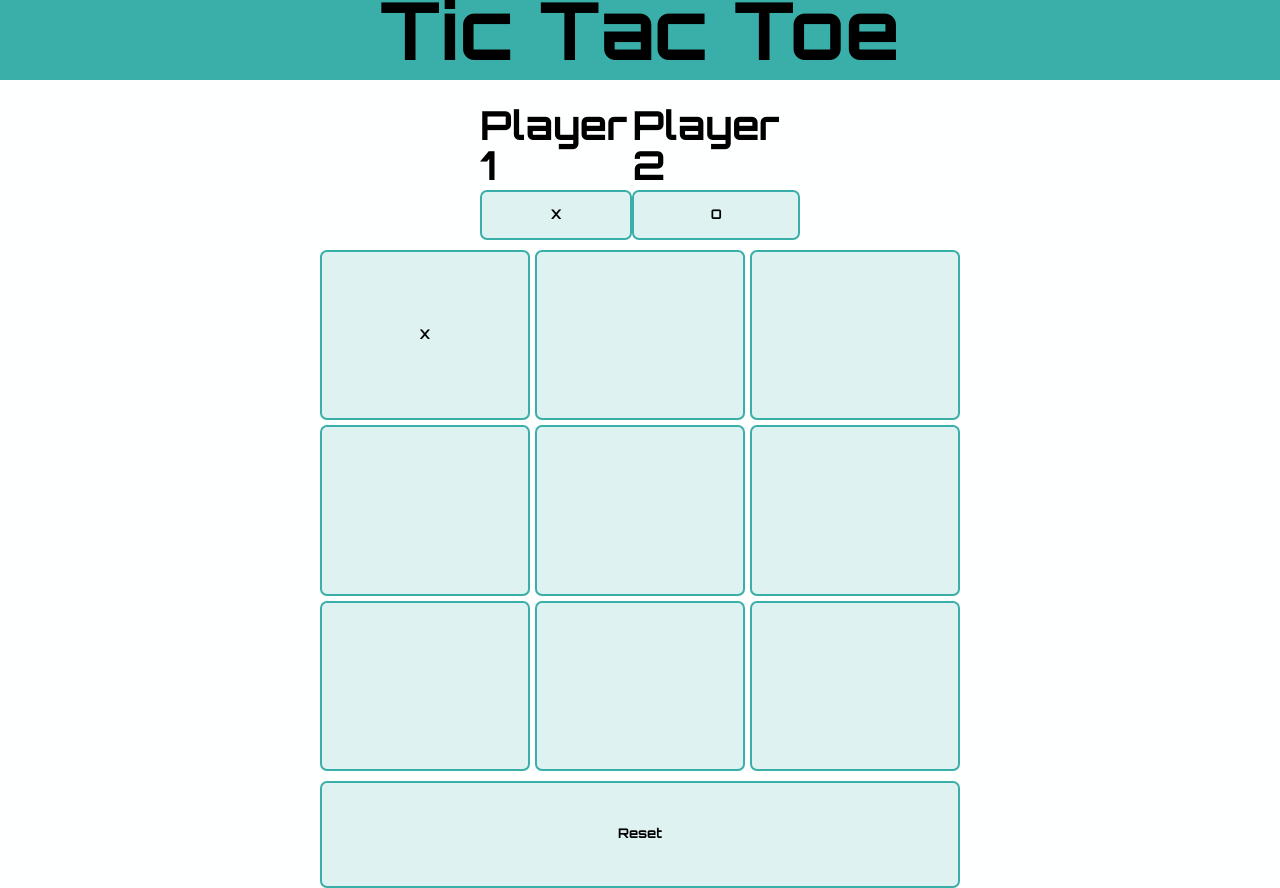
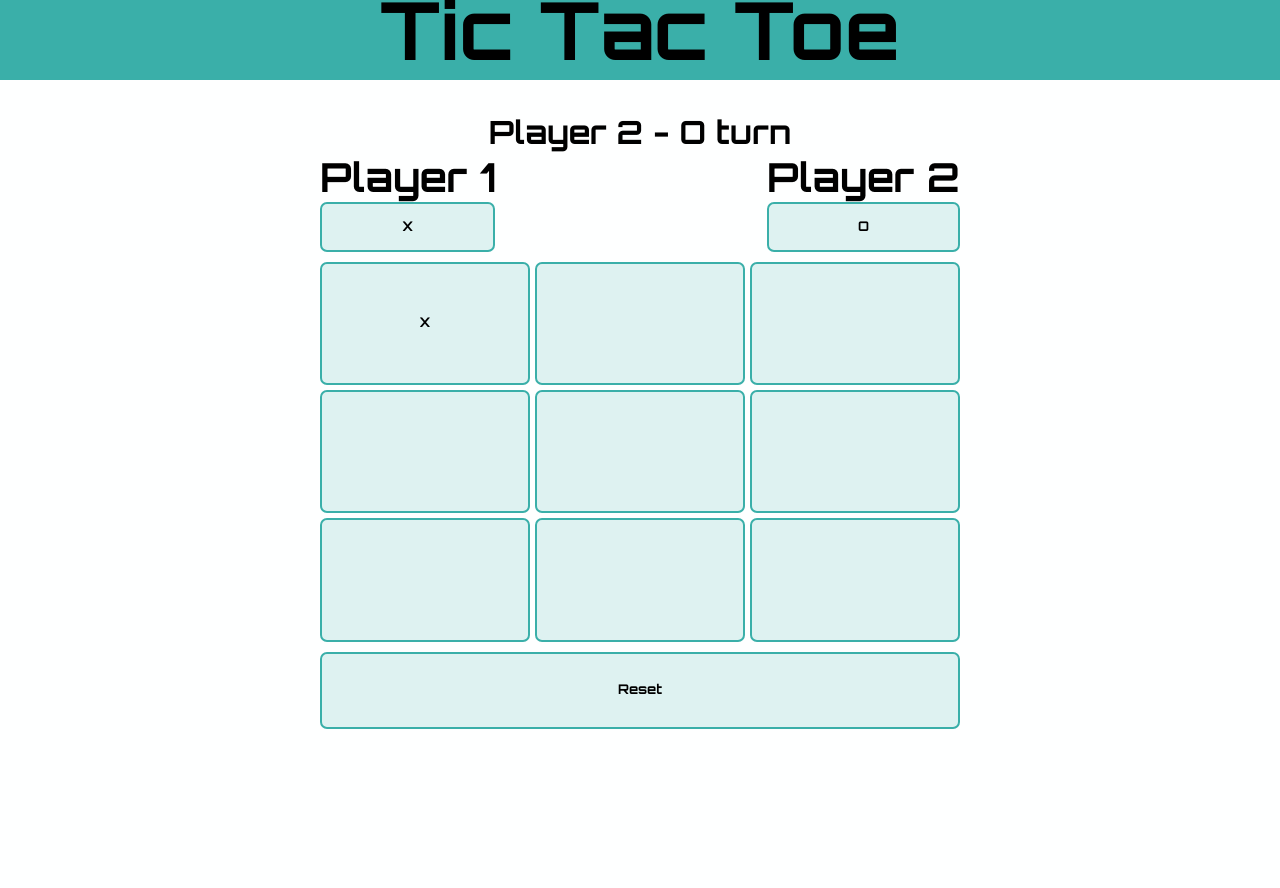
Before and after one commit to ejcanoy/tictactoe, a website: page index.html in a window 1280 px wide. Both pictures are taken after a click on the button 425 px from the left and 335 px from the top of the page. After the commit the page ends 800 px from the top, so only its background shows below. Drawn offline with Linux system fonts and the light colour scheme.

Commit message:
updated displayController

```diff
--- a/app.js
+++ b/app.js
@@ -40,15 +40,15 @@ const initialNumTurns = 0;
 
 const gameController = (() => {
   const curBoard = gameBoard;
-  let player1 = player("player 1", "player", "X");
-  let player2 = player("player 2", "player", "O");
+  let player1 = player("Player 1", "player", "X");
+  let player2 = player("Player 2", "player", "O");
   let numberOfPlays = initialNumTurns;
   let gameResult;
 
   const startGame = () => {
     numberOfPlays = initialNumTurns;
-    player1 = player("player 1", "player", "X");
-    player2 = player("player 2", "player", "O");
+    player1 = player("Player 1", "player", "X");
+    player2 = player("Player 2", "player", "O");
     curBoard.resetBoard();
     gameResult = undefined;
   };
@@ -77,9 +77,9 @@ const gameController = (() => {
     for (let i = 0; i < winner.length; i++) {
       const [a, b, c] = winner[i];
       if (
-        curBoard.board[a]
-        && curBoard.board[a] === curBoard.board[b]
-        && curBoard.board[a] === curBoard.board[c]
+        curBoard.board[a] &&
+        curBoard.board[a] === curBoard.board[b] &&
+        curBoard.board[a] === curBoard.board[c]
       ) {
         return curBoard.board[a];
       }
@@ -104,7 +104,6 @@ const gameController = (() => {
     const placementResult = curBoard.addXorO(icon1, location);
     if (placementResult) {
       numberOfPlays++;
-      console.log(curBoard);
       if (calculateTie()) {
         gameResult = "Tie";
       } else if (calculateWinner()) {
@@ -128,46 +127,49 @@ const displayController = (() => {
   const curGame = gameController;
   const squares = document.getElementsByClassName("tic-tac-square");
   const squaresArray = Array.from(squares);
+  const resetBtn = document.getElementById("reset");
+  const winnerTitle = document.getElementById("winner-title");
+  const playerTurn = document.getElementById("turn-title");
 
-  const resetBtn = document.getElementById("reset");
-
-  const winnerTitle = document.getElementById("winner-title");
-
-  const displayResult = (result) => {
-    if (result === 'Tie') {
-      winnerTitle.innerHTML = `The Game is a ${result}`;
+  const updateScreen = () => {
+    if (curGame.getGameResult() === "X" || curGame.getGameResult() === "O") {
+      winnerTitle.innerHTML = `The Winner is a ${curGame.getGameResult()}`;
+      playerTurn.innerText = '';
+    } else if (curGame.getGameResult() === "Tie") {
+      winnerTitle.innerHTML = `The Game is a ${curGame.getGameResult()}`;
+      playerTurn.innerText = '';
     } else {
-      winnerTitle.innerHTML = `The Winner is ${result}`;
+      playerTurn.innerText = `${curGame.getActivePlayer().name1} - ${
+        curGame.getActivePlayer().icon1
+      } turn`;
+    }
+    console.log(gameController.curBoard.board.length);
+    for (let i = 0; i < gameController.curBoard.board.length; i++) {
+      if (gameController.curBoard.board[i] === undefined) {
+        squaresArray[i].innerText = "";
+      } else {
+        squaresArray[i].innerText = gameController.curBoard.board[i];
+      }
     }
   };
 
-  const setSquare = (button) => {
-    const location = button.id.charAt(button.id.length - 1);
-    const curIcon = curGame.getActivePlayer().icon1;
-    const result = curGame.playRound(location);
-    if (curGame.getGameResult() && !result) {
-      alert(`The winner is ${curGame.getGameResult()}`);
-    } else if (!result) {
-      alert("Can't place icon there");
-    } else if (curGame.getGameResult() && result) {
-      displayResult(curGame.getGameResult());
-      button.innerText = curIcon;
-    } else if (result) {
-      button.innerText = curIcon;
+  const handleClick = (button) => {
+    if (button) {
+      const location = button.id.charAt(button.id.length - 1);
+      const result = curGame.playRound(location);
+      if (!result) {
+        alert("Can't place icon there");
+      }
+    } else {
+      curGame.startGame();
     }
-  };
-
-  const resetDisplay = () => {
-    curGame.startGame();
-    winnerTitle.innerHTML = "";
-    squaresArray.forEach((button) => {
-      button.innerHTML = "";
-    });
+    updateScreen();
   };
 
   squaresArray.forEach((button) => {
-    button.addEventListener("click", () => setSquare(button));
+    button.addEventListener("click", () => handleClick(button));
   });
 
-  resetBtn.addEventListener("click", () => resetDisplay());
+  resetBtn.addEventListener("click", () => handleClick(undefined));
+  updateScreen();
 })();
--- a/index.html
+++ b/index.html
@@ -15,6 +15,10 @@
 
     <div class="winner-container">
       <h1 id="winner-title"></h1>
+    </div>
+
+    <div class="turn-container">
+      <h1 id="turn-title"></h1>
     </div>
 
     <div class="tic-tac-toe-container">
--- a/styles.css
+++ b/styles.css
@@ -42,7 +42,7 @@ header {
     font-size: 2.5rem;
 }
 
-.winner-container {
+.winner-container, .turn-container  {
     display: flex;
     justify-content: center;
     padding-top: 20px;
@@ -60,7 +60,7 @@ header {
     justify-self: center;
     display: flex;
     justify-content: space-between;
-    width: 50%;
+    width: 100%;
     padding: 10px;
 }
 
```
